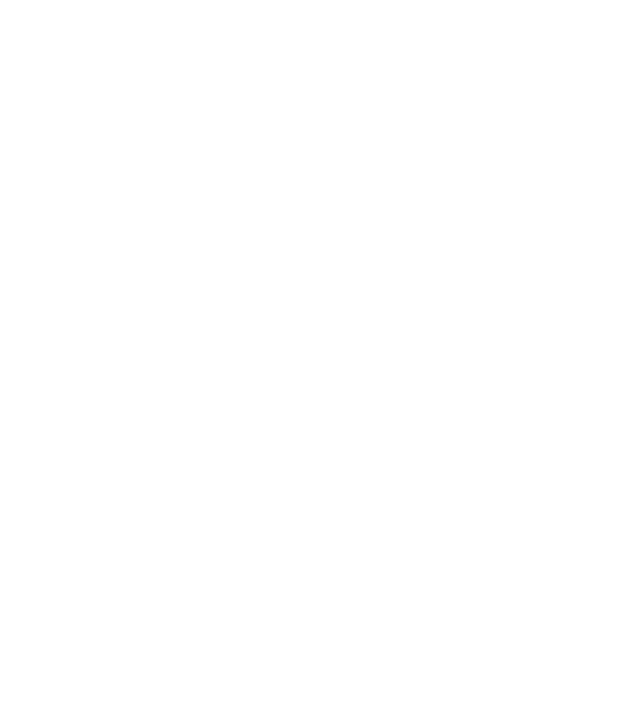
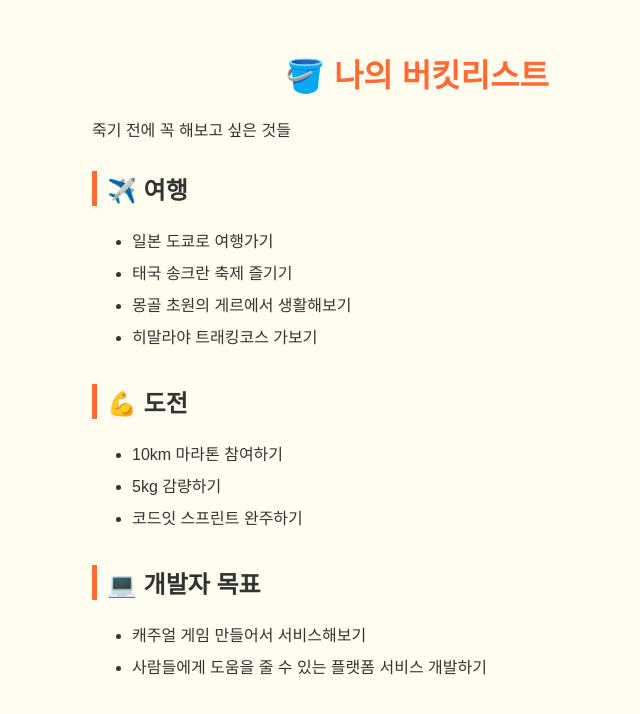
Before and after one commit to SteveLee56/my-bucketlist, a plain HTML site: page index.html in a window 1280 px wide. Shown: the whole page, without its empty margins (223-863 px from the left). Drawn offline with Linux system fonts and the light colour scheme.

Commit message:
두 번째 커밋: 버킷리스트 내용 수정

```diff
--- a/index.html
+++ b/index.html
@@ -1,9 +1,54 @@
 <!doctype html>
-<html lang="en">
+<html lang="ko">
   <head>
     <meta charset="UTF-8" />
-    <meta name="viewport" content="width=device-width, initial-scale=1.0" />
-    <title>My bucketlist</title>
+    <title>나의 버킷리스트</title>
+    <style>
+      body {
+        font-family: sans-serif;
+        max-width: 650px;
+        margin: 50px auto;
+        background-color: #fffdf0;
+        color: #333;
+      }
+      h1 {
+        text-align: center;
+        font-size: 2rem;
+        color: #ff6b35;
+      }
+      h2 {
+        border-left: 5px solid #ff6b35;
+        padding-left: 10px;
+        margin-top: 30px;
+      }
+      li {
+        line-height: 2;
+      }
+    </style>
   </head>
-  <body></body>
+  <body>
+    <h1>🪣 나의 버킷리스트</h1>
+    <p>죽기 전에 꼭 해보고 싶은 것들</p>
+
+    <h2>✈️ 여행</h2>
+    <ul>
+      <li>일본 도쿄로 여행가기</li>
+      <li>태국 송크란 축제 즐기기</li>
+      <li>몽골 초원의 게르에서 생활해보기</li>
+      <li>히말라야 트래킹코스 가보기</li>
+    </ul>
+
+    <h2>💪 도전</h2>
+    <ul>
+      <li>10km 마라톤 참여하기</li>
+      <li>5kg 감량하기</li>
+      <li>코드잇 스프린트 완주하기</li>
+    </ul>
+
+    <h2>💻 개발자 목표</h2>
+    <ul>
+      <li>캐주얼 게임 만들어서 서비스해보기</li>
+      <li>사람들에게 도움을 줄 수 있는 플랫폼 서비스 개발하기</li>
+    </ul>
+  </body>
 </html>
```
